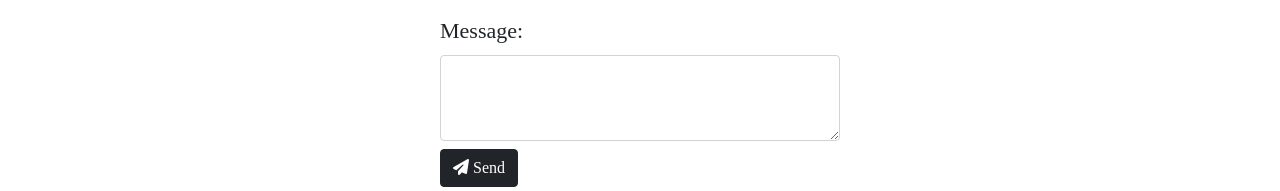
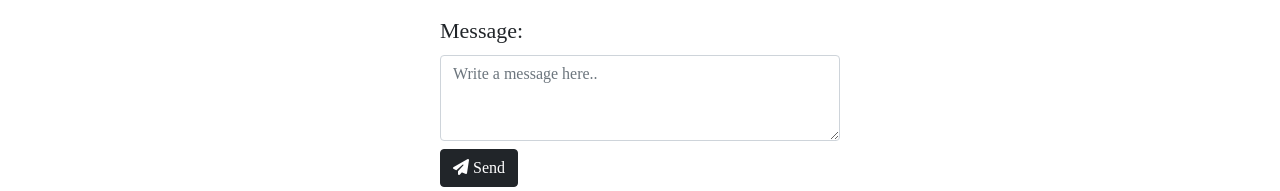
Before and after one commit to OKAMI3/Yasir_Tawfeq, a plain HTML site: page index.html in a window 1280 px wide. Shown: the part 2908-3099 px from the top of the page. Drawn offline with nearby package versions, Linux system fonts and the light colour scheme; a web font is replaced by a local one.

Commit message:
style: add placeholder text to message element

```diff
--- a/index.html
+++ b/index.html
@@ -180,7 +180,7 @@
       </div>
       <div class="mb-3">
       <label for="exampleFormControlTextarea1" class="form-label">Message: </label>
-      <textarea class="form-control" id="exampleFormControlTextarea1" rows="3"></textarea>
+      <textarea class="form-control" id="exampleFormControlTextarea1" rows="3" placeholder="Write a message here.."></textarea>
       <button type="submit" class="btn btn-dark mt-2" ><i class="fa-solid fa-paper-plane"></i> Send</button>
       </div>
       </form>
```
